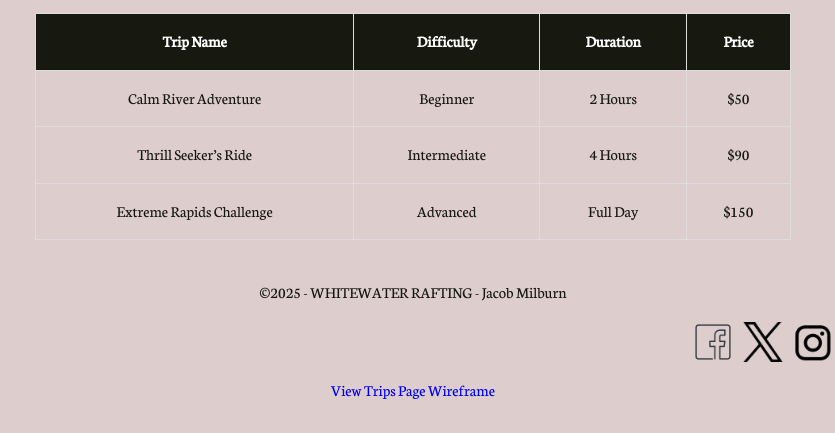
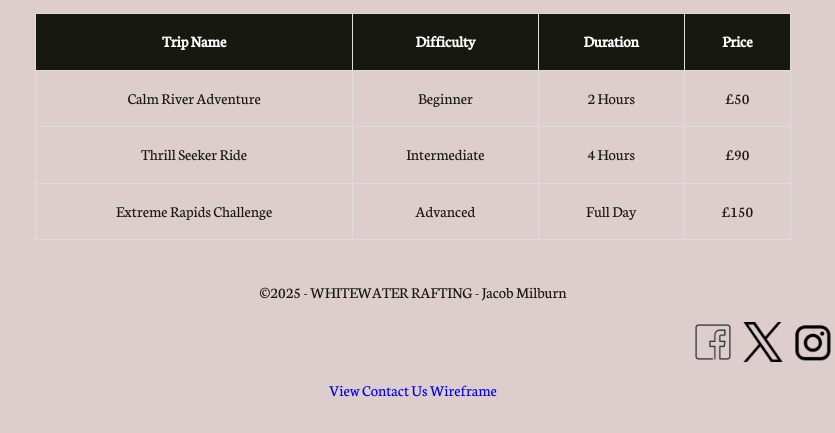
Before and after one commit to J-WilMil/wdd130, a plain HTML site: page wwr/trips.html in a window 1280 px wide. Shown: the part 775-1208 px from the top of the page, 227-1062 px from the left. Drawn offline with Linux system fonts and the light colour scheme.

Commit message:
done done

```diff
--- a/wwr/trips.html
+++ b/wwr/trips.html
@@ -71,19 +71,19 @@
                         <td>Calm River Adventure</td>
                         <td>Beginner</td>
                         <td>2 Hours</td>
-                        <td>$50</td>
+                        <td>£50</td>
                     </tr>
                     <tr>
-                        <td>Thrill Seeker’s Ride</td>
+                        <td>Thrill Seeker Ride</td>
                         <td>Intermediate</td>
                         <td>4 Hours</td>
-                        <td>$90</td>
+                        <td>£90</td>
                     </tr>
                     <tr>
                         <td>Extreme Rapids Challenge</td>
                         <td>Advanced</td>
                         <td>Full Day</td>
-                        <td>$150</td>
+                        <td>£150</td>
                     </tr>
                 </tbody>
             </table>
@@ -105,8 +105,9 @@
         </nav>
 
         <p>
-            <a href="images/trips-wireframe.webp">View Trips Page Wireframe</a>
+            <a href="https://app.moqups.com/7LRS6lYvOeyN1Aabj0pUY72xdBZIwAJE/view/page/ad64222d5">View Contact Us Wireframe</a>
         </p>
+
     </footer>
 
 </body>
```
